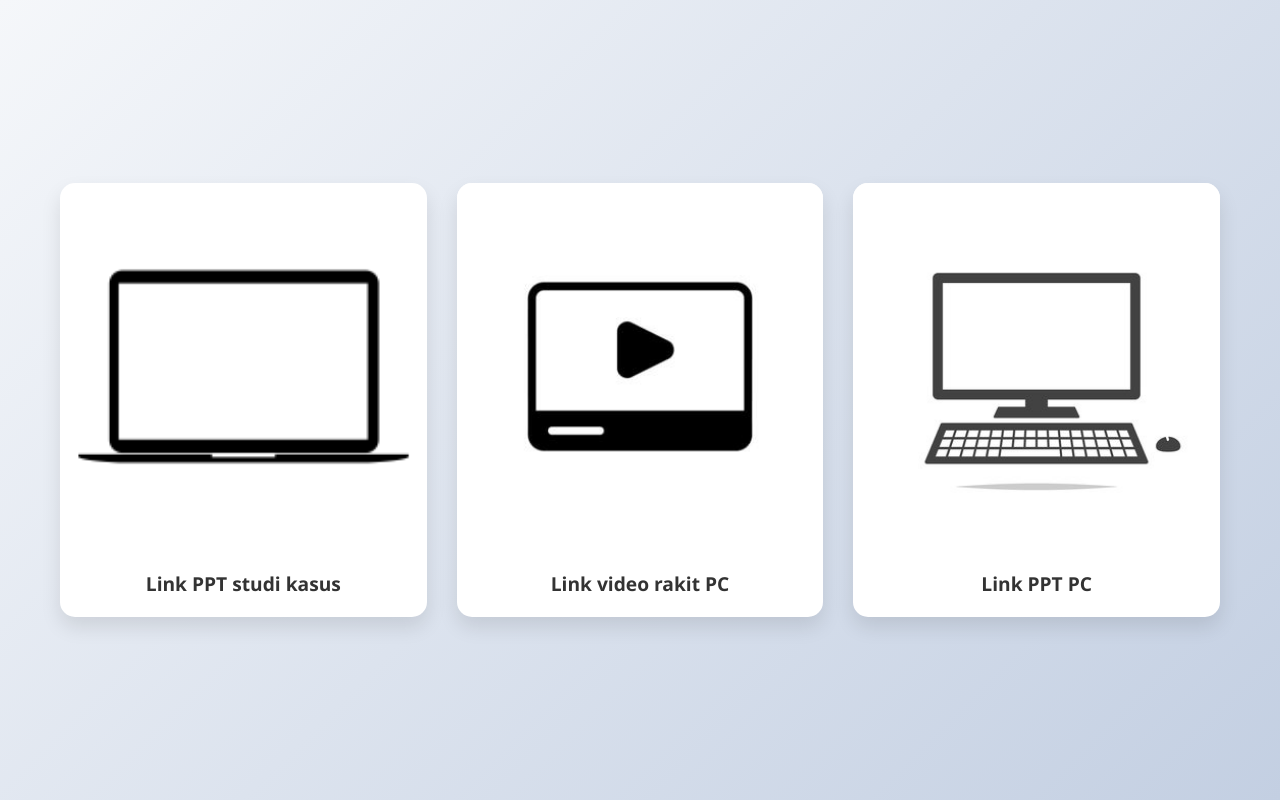
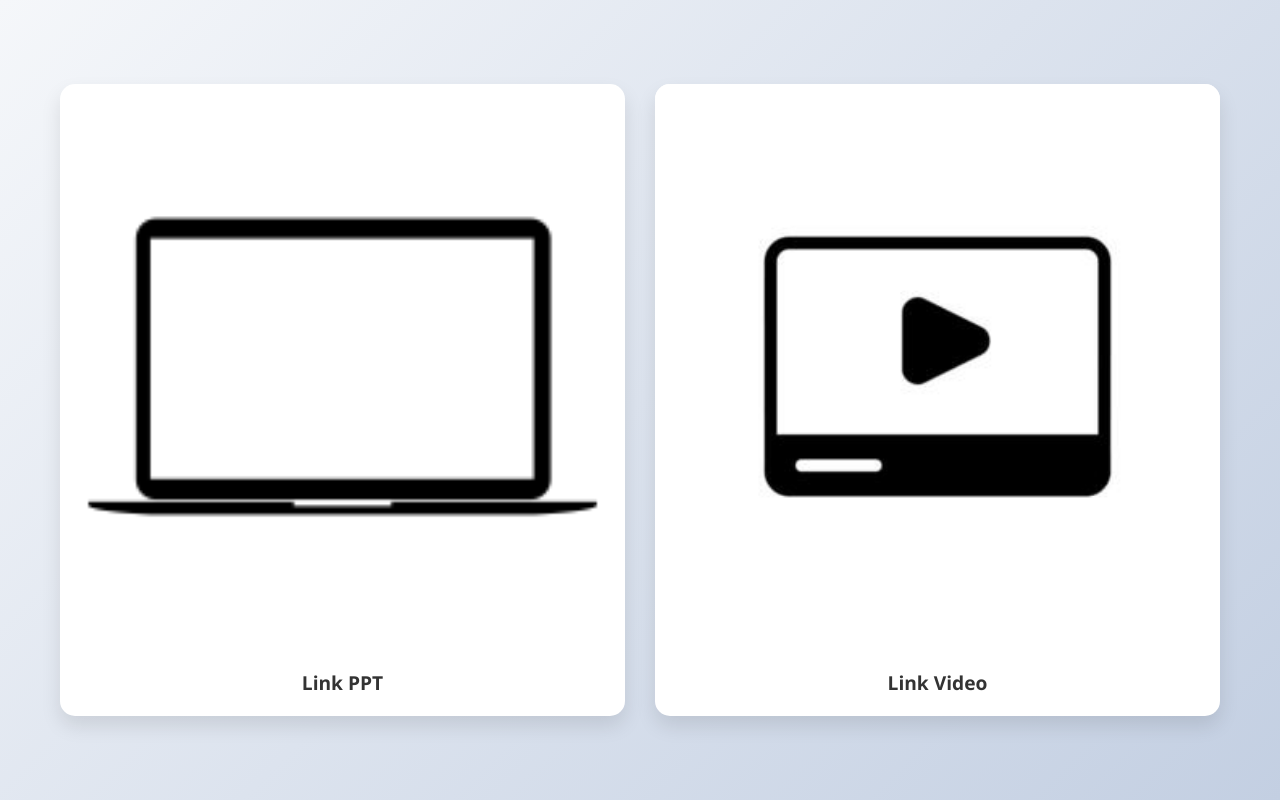
Before and after one commit to HilRAM210/link-sisop-kel3, a plain HTML site: page index.html in a window 1280 px wide. Drawn offline with Linux system fonts and the light colour scheme.

Commit message:
remove powerpoint pc card

```diff
--- a/index.html
+++ b/index.html
@@ -15,7 +15,7 @@
           target="_blank"
         >
           <img class="thumbnail" src="images/studi-kasus.png" />
-          <p class="title">Link PPT studi kasus</p>
+          <p class="title">Link PPT</p>
         </a>
       </div>
 
@@ -26,18 +26,7 @@
           target="_blank"
         >
           <img class="thumbnail" src="images/video.jpg" />
-          <p class="title">Link video rakit PC</p>
-        </a>
-      </div>
-
-      <div class="card">
-        <a
-          class="link-primary"
-          href="https://www.canva.com/design/DAG3nPEOe9s/LHcYH97ktX6196skLjKdHQ/edit?utm_content=DAG3nPEOe9s&utm_campaign=designshare&utm_medium=link2&utm_source=sharebutton"
-          target="_blank"
-        >
-          <img class="thumbnail" src="images/pc.jpg" />
-          <p class="title">Link PPT PC</p>
+          <p class="title">Link Video</p>
         </a>
       </div>
     </div>
```
